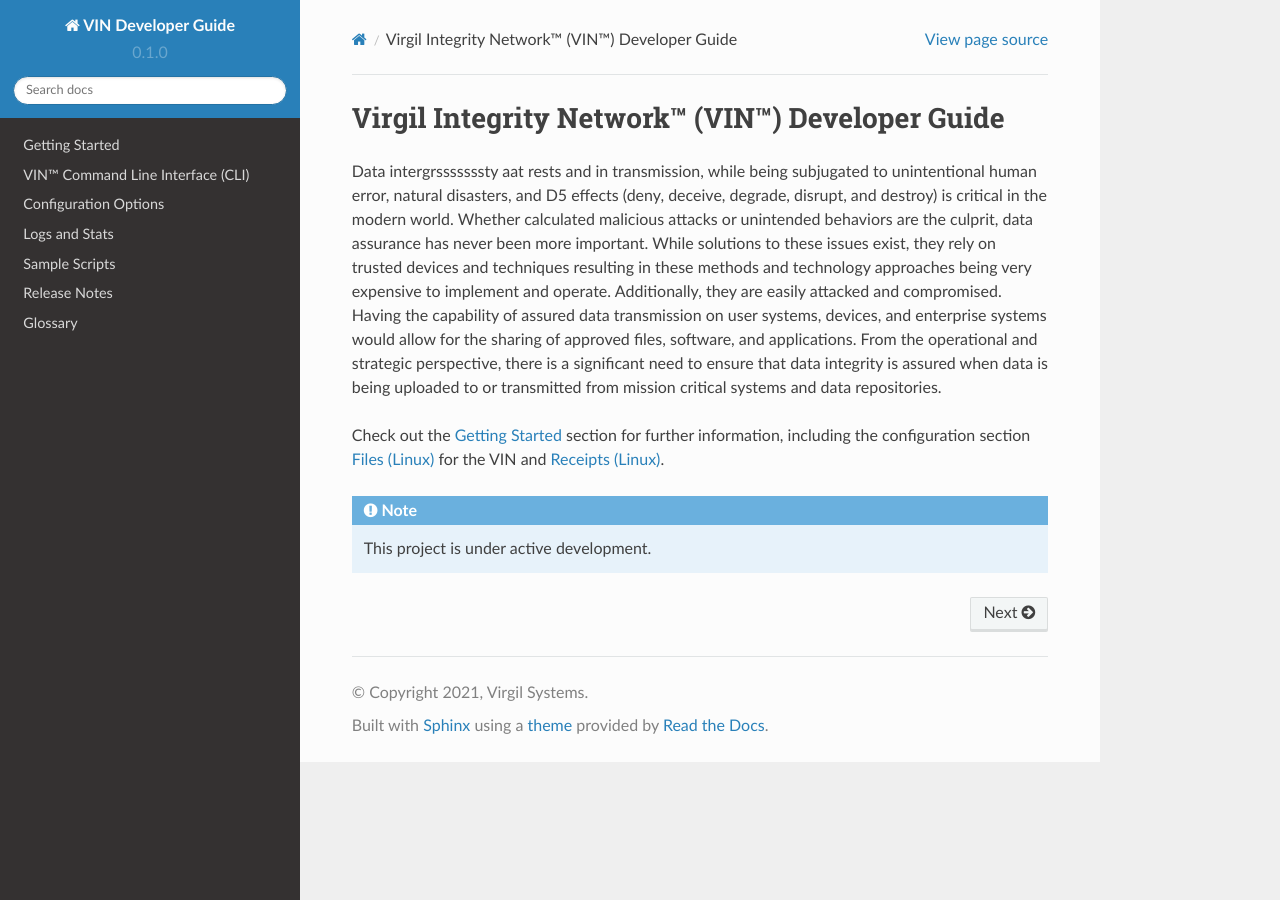
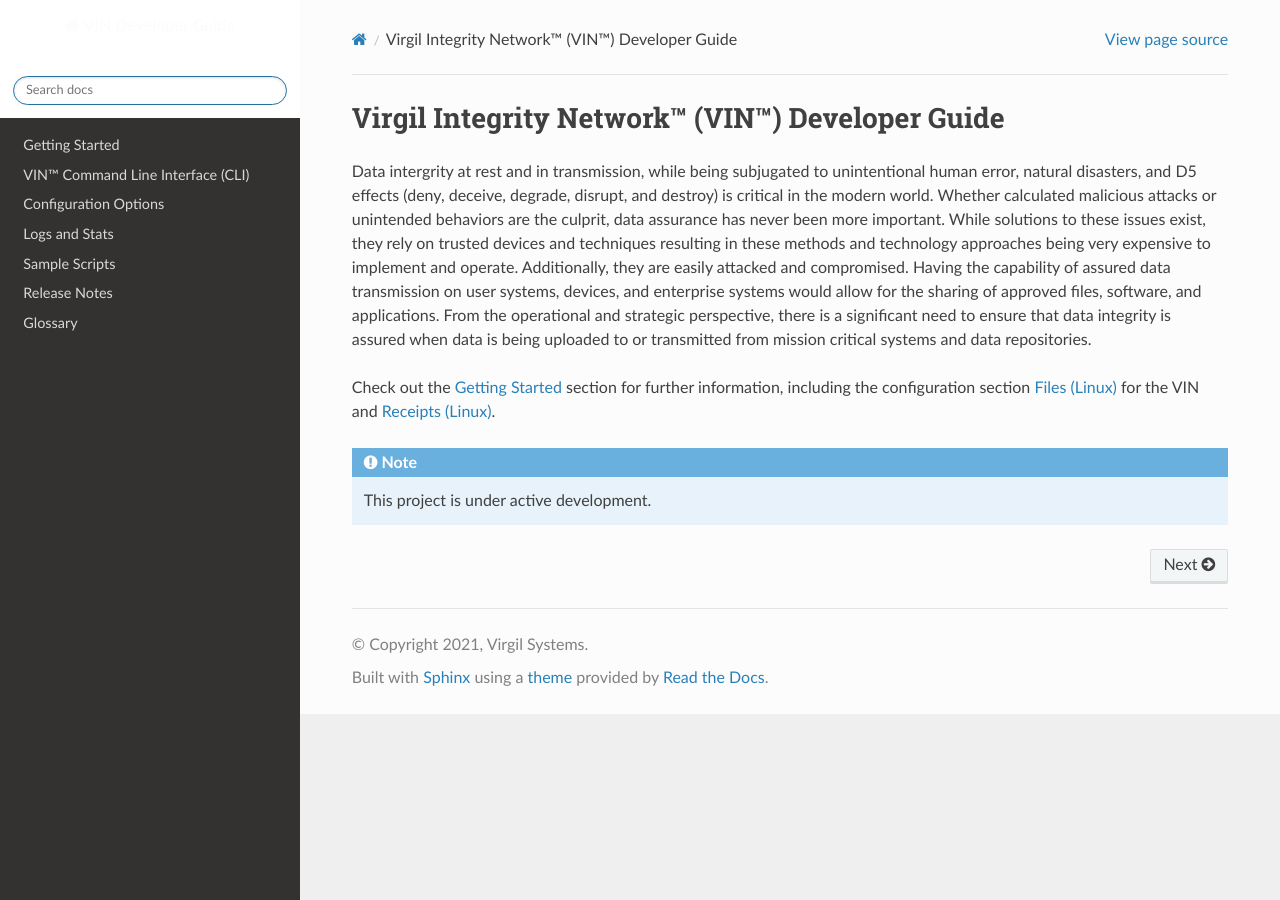
Before and after one commit to Market-Insight-Solutions-LLC/vin-developer-guide, a Sphinx documentation site: the page built from docs/source/index.rst, in a window 1280 px wide. Built offline with Sphinx 7.4.7 and the Read the Docs theme 2.0.0, drawn with Linux system fonts in a browser that asks for light colours.

```diff
--- a/docs/source/conf.py
+++ b/docs/source/conf.py
@@ -52,10 +52,11 @@
 
 html_static_path = ['_static']
 
-#html_style = 'css/custom.css'
+html_style = 'css/custom.css'
 
-def setup(app):
-    app.add_css_file('custom.css', 900)
+#def setup(app):
+#    app.add_css_file('custom.css', 900)
+
 #html_css_files = [
 #    'css/custom.css',
 #]
--- a/docs/source/index.rst
+++ b/docs/source/index.rst
@@ -16,7 +16,7 @@
 
 
 
-Data intergrsssssssty aat rests and in transmission, while being subjugated to unintentional human error, natural disasters, and D5 effects (deny, deceive, degrade, disrupt, and destroy) is critical in the modern world. Whether calculated malicious attacks or unintended behaviors are the culprit, data assurance has never been more important. While solutions to these issues exist, they rely on trusted devices and techniques resulting in these methods and technology approaches being very expensive to implement and operate. Additionally, they are easily attacked and compromised. Having the capability of assured data transmission on user systems, devices, and enterprise systems would allow for the sharing of approved files, software, and applications. From the operational and strategic perspective, there is a significant need to ensure that data integrity is assured when data is being uploaded to or transmitted from mission critical systems and data repositories.
+Data intergrity at rest and in transmission, while being subjugated to unintentional human error, natural disasters, and D5 effects (deny, deceive, degrade, disrupt, and destroy) is critical in the modern world. Whether calculated malicious attacks or unintended behaviors are the culprit, data assurance has never been more important. While solutions to these issues exist, they rely on trusted devices and techniques resulting in these methods and technology approaches being very expensive to implement and operate. Additionally, they are easily attacked and compromised. Having the capability of assured data transmission on user systems, devices, and enterprise systems would allow for the sharing of approved files, software, and applications. From the operational and strategic perspective, there is a significant need to ensure that data integrity is assured when data is being uploaded to or transmitted from mission critical systems and data repositories.
 
 
 
```
Also changed, not shown: docs/requirements.txt (deleted, +0 -16 lines).
